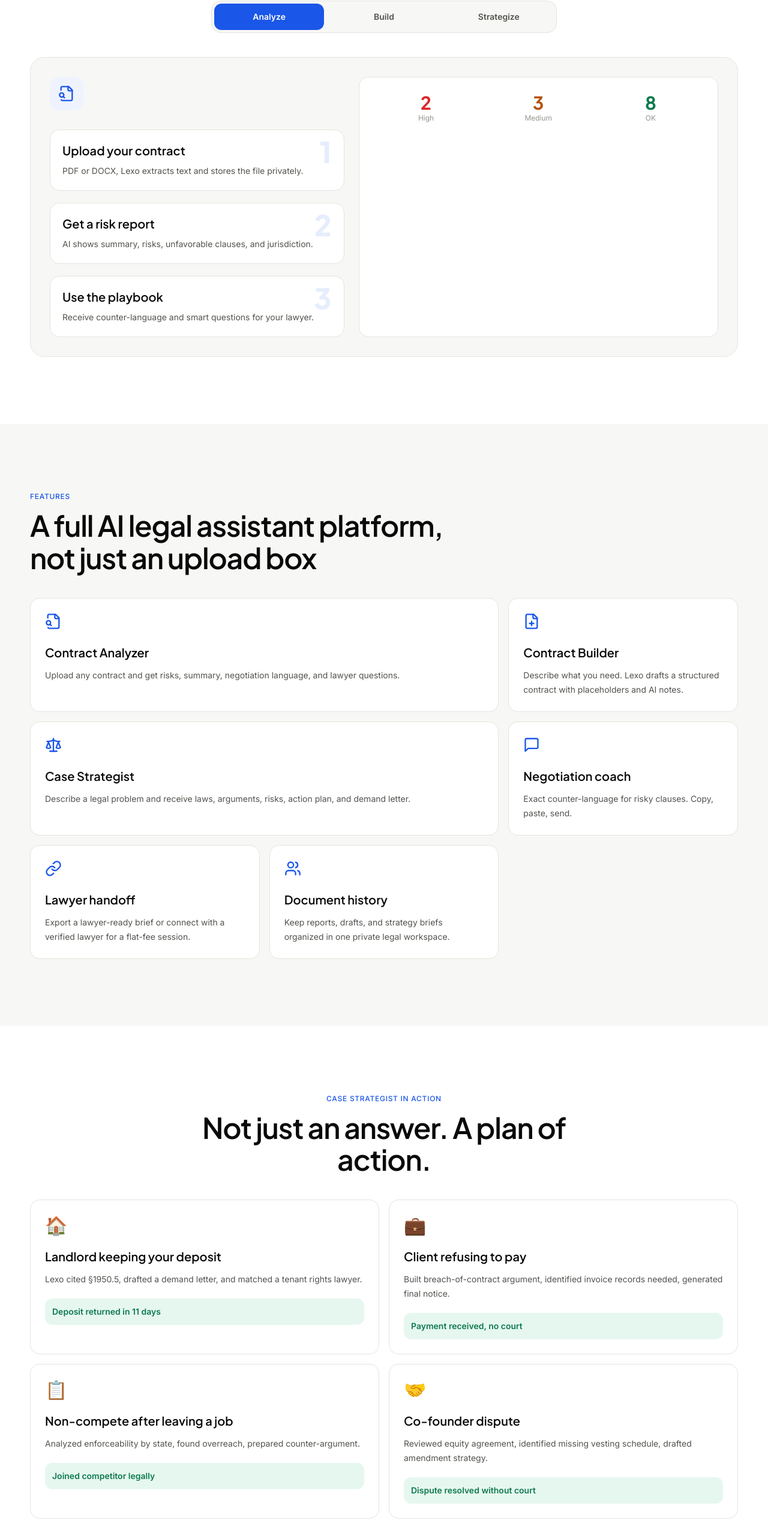
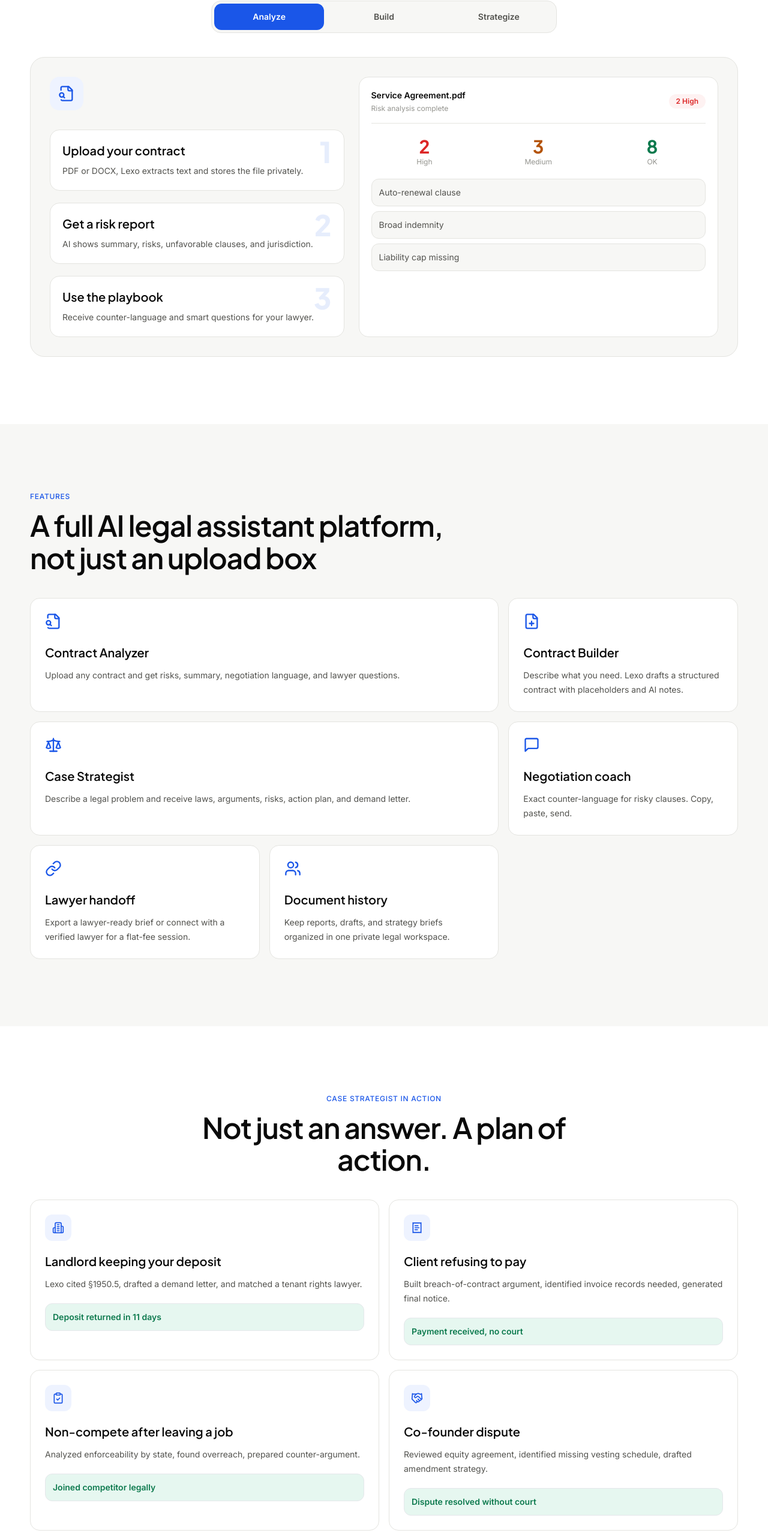
Before and after one commit to Anuar-zxc/unicorn, a Next.js app: page / in a window 1280 px wide. Shown: the part 2017-4583 px from the top of the page at 60% size. Built offline with nearby package versions, Linux system fonts and the light colour scheme.

Commit message:
Polish landing product sections

```diff
--- a/app/(marketing)/page.tsx
+++ b/app/(marketing)/page.tsx
@@ -8,16 +8,20 @@
   AlertCircle,
   AlertTriangle,
   ArrowRight,
+  Building2,
   Check,
   CheckCircle,
   CheckCircle2,
+  ClipboardCheck,
   FilePlus,
   FileSearch,
   FileText,
   GitCompare,
+  Handshake,
   Link as LinkIcon,
   Lock,
   MessageSquare,
+  ReceiptText,
   Scale,
   Shield,
   Sparkles,
@@ -585,23 +589,22 @@
 function ModeMock({ active }: { active: "analyze" | "build" | "strategize" }) {
   if (active === "build") {
     return (
-      <div className="rounded-2xl border border-[var(--border)] bg-[var(--bg-page)] p-6">
-        <p className="text-sm font-semibold">Mutual NDA draft</p>
+      <div className="rounded-2xl border border-[var(--border)] bg-[var(--bg-page)] p-5 shadow-[var(--shadow-sm)]">
+        <div className="flex items-center justify-between border-b border-[var(--border)] pb-4">
+          <div>
+            <p className="text-sm font-semibold">Mutual NDA draft</p>
+            <p className="mt-1 text-xs text-[var(--text-muted)]">Generated from plain language</p>
+          </div>
+          <span className="rounded-full bg-[var(--accent-light)] px-3 py-1 text-xs font-semibold text-[var(--accent)]">Draft</span>
+        </div>
         <div className="mt-5 space-y-3 font-serif text-sm leading-6 text-[var(--text-secondary)]">
-          <p>1. Parties. This Agreement is entered into by [Company] and [Contractor].</p>
-          <p>2. Confidential Information. Each party may disclose technical, customer, and business information.</p>
-          <p>3. Obligations. Each party shall protect Confidential Information using reasonable care.</p>
+          <p><span className="font-semibold text-[var(--text-primary)]">1. Parties.</span> This Agreement is entered into by [Company] and [Contractor].</p>
+          <p><span className="font-semibold text-[var(--text-primary)]">2. Confidential Information.</span> Each party may disclose technical, customer, and business information.</p>
+          <p><span className="font-semibold text-[var(--text-primary)]">3. Obligations.</span> Each party shall protect Confidential Information using reasonable care.</p>
         </div>
-      </div>
-    );
-  }
-  if (active === "strategize") {
-    return (
-      <div className="rounded-2xl border border-[var(--border)] bg-[var(--bg-page)] p-6">
-        <p className="text-sm font-semibold">Case strategy brief</p>
-        <div className="mt-5 grid gap-3">
-          {["Legal framework: California Civil Code §1950.5", "Strongest argument: missed statutory deadline", "Next step: send demand letter before filing"].map((item) => (
-            <div key={item} className="rounded-xl border border-[var(--border)] bg-[var(--bg-surface)] p-4 text-sm text-[var(--text-secondary)]">
+        <div className="mt-5 grid gap-2 sm:grid-cols-3">
+          {["Governing law", "Signature block", "AI notes"].map((item) => (
+            <div key={item} className="rounded-xl border border-[var(--border)] bg-[var(--bg-surface)] p-3 text-xs font-medium text-[var(--text-secondary)]">
               {item}
             </div>
           ))}
@@ -609,7 +612,57 @@
       </div>
     );
   }
-  return <StepMock index={2} />;
+  if (active === "strategize") {
+    return (
+      <div className="rounded-2xl border border-[var(--border)] bg-[var(--bg-page)] p-5 shadow-[var(--shadow-sm)]">
+        <div className="flex items-start justify-between gap-4 border-b border-[var(--border)] pb-4">
+          <div>
+            <p className="text-sm font-semibold">Case strategy brief</p>
+            <p className="mt-1 text-xs text-[var(--text-muted)]">Lawyer-ready summary</p>
+          </div>
+          <div className="rounded-xl bg-[var(--green-light)] px-3 py-2 text-center">
+            <p className="text-[11px] font-semibold text-[var(--green)]">Position</p>
+            <p className="text-sm font-bold text-[var(--green)]">Strong</p>
+          </div>
+        </div>
+        <div className="mt-5 grid gap-3">
+          {[
+            ["Legal framework", "California Civil Code §1950.5"],
+            ["Strongest argument", "Missed statutory deadline"],
+            ["Next step", "Send demand letter before filing"]
+          ].map(([label, value]) => (
+            <div key={label} className="rounded-xl border border-[var(--border)] bg-[var(--bg-surface)] p-4">
+              <p className="text-[11px] font-bold uppercase tracking-wide text-[var(--text-muted)]">{label}</p>
+              <p className="mt-1 text-sm font-medium text-[var(--text-secondary)]">{value}</p>
+            </div>
+          ))}
+        </div>
+      </div>
+    );
+  }
+  return (
+    <div className="rounded-2xl border border-[var(--border)] bg-[var(--bg-page)] p-5 shadow-[var(--shadow-sm)]">
+      <div className="flex items-center justify-between border-b border-[var(--border)] pb-4">
+        <div>
+          <p className="text-sm font-semibold">Service Agreement.pdf</p>
+          <p className="mt-1 text-xs text-[var(--text-muted)]">Risk analysis complete</p>
+        </div>
+        <span className="rounded-full bg-[var(--red-light)] px-3 py-1 text-xs font-semibold text-[var(--red)]">2 High</span>
+      </div>
+      <div className="mt-5 grid grid-cols-3 gap-3 text-center">
+        <MiniStat value="2" label="High" color="var(--red)" />
+        <MiniStat value="3" label="Medium" color="var(--amber)" />
+        <MiniStat value="8" label="OK" color="var(--green)" />
+      </div>
+      <div className="mt-5 space-y-2">
+        {["Auto-renewal clause", "Broad indemnity", "Liability cap missing"].map((item) => (
+          <div key={item} className="rounded-xl border border-[var(--border)] bg-[var(--bg-surface)] p-3 text-sm text-[var(--text-secondary)]">
+            {item}
+          </div>
+        ))}
+      </div>
+    </div>
+  );
 }
 
 function StepMock({ index }: { index: number }) {
@@ -650,16 +703,16 @@
   const scenarios =
     locale === "ru"
       ? [
-          ["🏠", "Арендодатель не возвращает депозит", "Lexo сослался на §1950.5, подготовил demand letter и предложил tenant rights lawyer.", "Депозит вернули за 11 дней"],
-          ["💼", "Клиент отказывается платить", "Построен breach-of-contract аргумент, список доказательств и final notice.", "Оплата пришла без суда"],
-          ["📋", "Non-compete после увольнения", "Проверена enforceability по штату, найден overreach, подготовлен counter-argument.", "Переход к конкуренту стал безопаснее"],
-          ["🤝", "Спор с сооснователем", "Проверен equity agreement, найден пробел в vesting schedule, подготовлена amendment strategy.", "Спор решён без суда"]
+          { icon: Building2, title: "Арендодатель не возвращает депозит", result: "Lexo сослался на §1950.5, подготовил demand letter и предложил tenant rights lawyer.", outcome: "Депозит вернули за 11 дней" },
+          { icon: ReceiptText, title: "Клиент отказывается платить", result: "Построен breach-of-contract аргумент, список доказательств и final notice.", outcome: "Оплата пришла без суда" },
+          { icon: ClipboardCheck, title: "Non-compete после увольнения", result: "Проверена enforceability по штату, найден overreach, подготовлен counter-argument.", outcome: "Переход к конкуренту стал безопаснее" },
+          { icon: Handshake, title: "Спор с сооснователем", result: "Проверен equity agreement, найден пробел в vesting schedule, подготовлена amendment strategy.", outcome: "Спор решён без суда" }
         ]
       : [
-          ["🏠", "Landlord keeping your deposit", "Lexo cited §1950.5, drafted a demand letter, and matched a tenant rights lawyer.", "Deposit returned in 11 days"],
-          ["💼", "Client refusing to pay", "Built breach-of-contract argument, identified invoice records needed, generated final notice.", "Payment received, no court"],
-          ["📋", "Non-compete after leaving a job", "Analyzed enforceability by state, found overreach, prepared counter-argument.", "Joined competitor legally"],
-          ["🤝", "Co-founder dispute", "Reviewed equity agreement, identified missing vesting schedule, drafted amendment strategy.", "Dispute resolved without court"]
+          { icon: Building2, title: "Landlord keeping your deposit", result: "Lexo cited §1950.5, drafted a demand letter, and matched a tenant rights lawyer.", outcome: "Deposit returned in 11 days" },
+          { icon: ReceiptText, title: "Client refusing to pay", result: "Built breach-of-contract argument, identified invoice records needed, generated final notice.", outcome: "Payment received, no court" },
+          { icon: ClipboardCheck, title: "Non-compete after leaving a job", result: "Analyzed enforceability by state, found overreach, prepared counter-argument.", outcome: "Joined competitor legally" },
+          { icon: Handshake, title: "Co-founder dispute", result: "Reviewed equity agreement, identified missing vesting schedule, drafted amendment strategy.", outcome: "Dispute resolved without court" }
         ];
 
   return (
@@ -672,12 +725,14 @@
           </h2>
         </div>
         <div className="mt-10 grid gap-4 md:grid-cols-2">
-          {scenarios.map(([emoji, title, result, outcome]) => (
+          {scenarios.map(({ icon: Icon, title, result, outcome }) => (
             <article key={title} className="card rounded-2xl border border-[var(--border)] bg-[var(--bg-page)] p-6 shadow-[var(--shadow-sm)]">
-              <div className="text-3xl">{emoji}</div>
+              <div className="flex h-11 w-11 items-center justify-center rounded-xl bg-[var(--accent-light)] text-[var(--accent)]">
+                <Icon className="h-5 w-5" />
+              </div>
               <h3 className="mt-5 font-display text-xl font-semibold">{title}</h3>
               <p className="mt-3 text-sm leading-6 text-[var(--text-secondary)]">{result}</p>
-              <p className="mt-5 rounded-xl bg-[var(--green-light)] p-3 text-sm font-semibold text-[var(--green)]">{outcome}</p>
+              <p className="mt-5 rounded-xl border border-[var(--green)]/15 bg-[var(--green-light)] p-3 text-sm font-semibold text-[var(--green)]">{outcome}</p>
             </article>
           ))}
         </div>
@@ -806,17 +861,17 @@
 
 function CtaBanner({ t }: { t: typeof copy.en }) {
   return (
-    <section className="bg-[var(--text-primary)] py-24">
+    <section className="border-y border-[#252528] bg-[#07070A] py-24">
       <div className="mx-auto max-w-2xl px-6 text-center">
-        <h2 className="mb-4 text-[36px] font-bold leading-tight text-[var(--bg-page)] md:text-[48px]">
+        <h2 className="mb-4 text-[36px] font-bold leading-tight text-white md:text-[48px]">
           {t.ctaTitle}
         </h2>
-        <p className="mb-8 text-[16px] text-[var(--text-muted)]">{t.ctaSubtitle}</p>
+        <p className="mb-8 text-[16px] leading-7 text-white/58">{t.ctaSubtitle}</p>
         <NextLink href="/auth/signup" className="button-like inline-flex items-center gap-2 rounded-xl bg-[var(--accent)] px-6 py-3 font-medium text-white hover:bg-[var(--accent-hover)]">
           {t.ctaButton}
           <ArrowRight size={16} />
         </NextLink>
-        <p className="mt-4 text-[13px] text-[var(--text-muted)]">{t.noCard}</p>
+        <p className="mt-4 text-[13px] text-white/42">{t.noCard}</p>
       </div>
     </section>
   );
```
